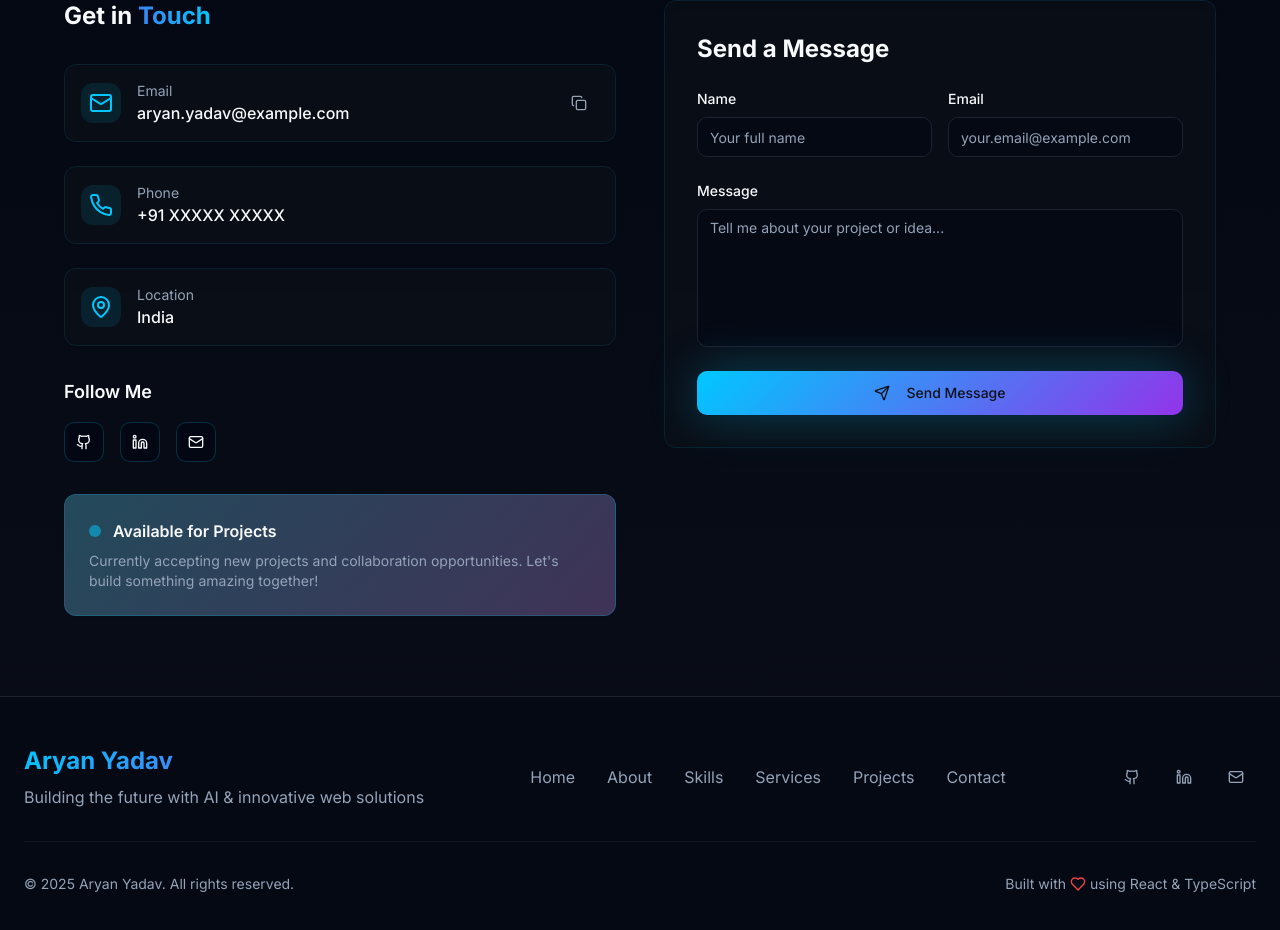
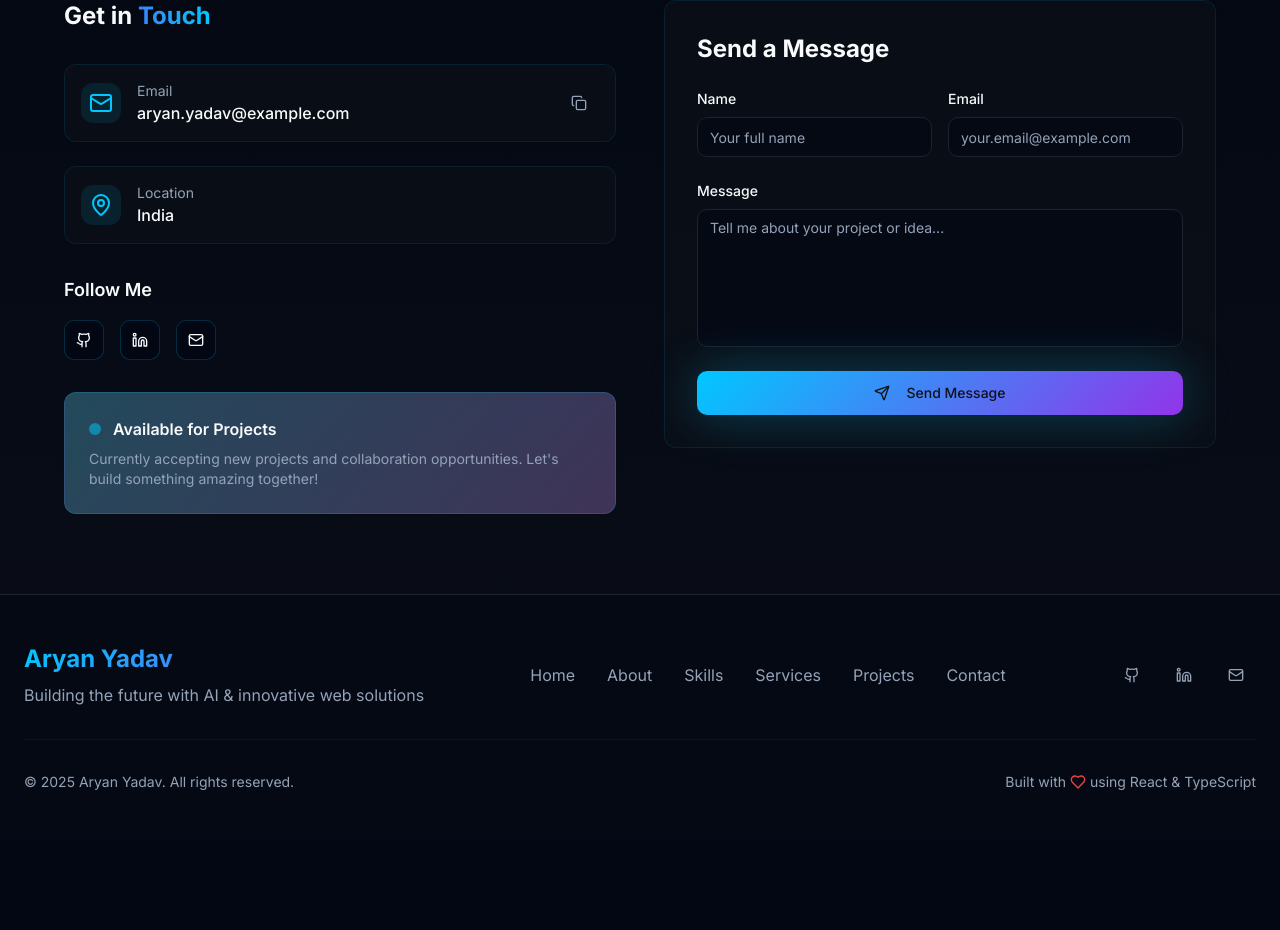
Before and after one commit to aryan00756/aryan-portfolio-web, a React (Vite) app: page / in a window 1280 px wide. Shown: the part 6085-7015 px from the top of the page. After the commit the page ends 6925 px from the top, so only its background shows below. Built offline with nearby package versions, Linux system fonts and the light colour scheme.

Commit message:
Remove phone section
Remove the phone number input field from the contact form in the "Get in Touch" section.

```diff
--- a/src/components/Contact.tsx
+++ b/src/components/Contact.tsx
@@ -1,5 +1,5 @@
 import { useState, useEffect, useRef } from 'react';
-import { Mail, Phone, MapPin, Github, Linkedin, Send, Copy, Check } from 'lucide-react';
+import { Mail, MapPin, Github, Linkedin, Send, Copy, Check } from 'lucide-react';
 import { Button } from '@/components/ui/button';
 import { Card, CardContent } from '@/components/ui/card';
 import { Input } from '@/components/ui/input';
@@ -24,13 +24,6 @@ const Contact = () => {
       value: "aryan.yadav@example.com",
       href: "mailto:aryan.yadav@example.com",
       copyable: true
-    },
-    {
-      icon: <Phone className="w-6 h-6" />,
-      label: "Phone",
-      value: "+91 XXXXX XXXXX",
-      href: "tel:+91XXXXXXXXX",
-      copyable: false
     },
     {
       icon: <MapPin className="w-6 h-6" />,
```
